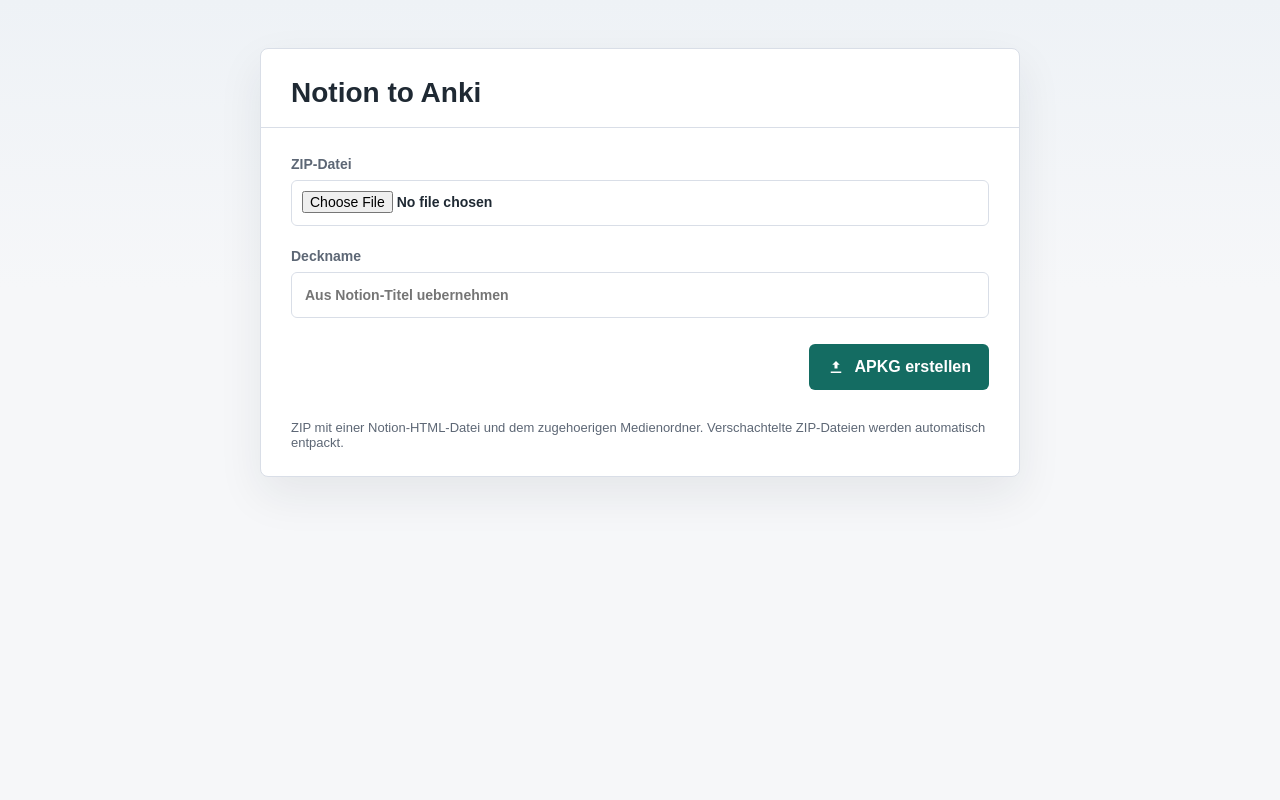
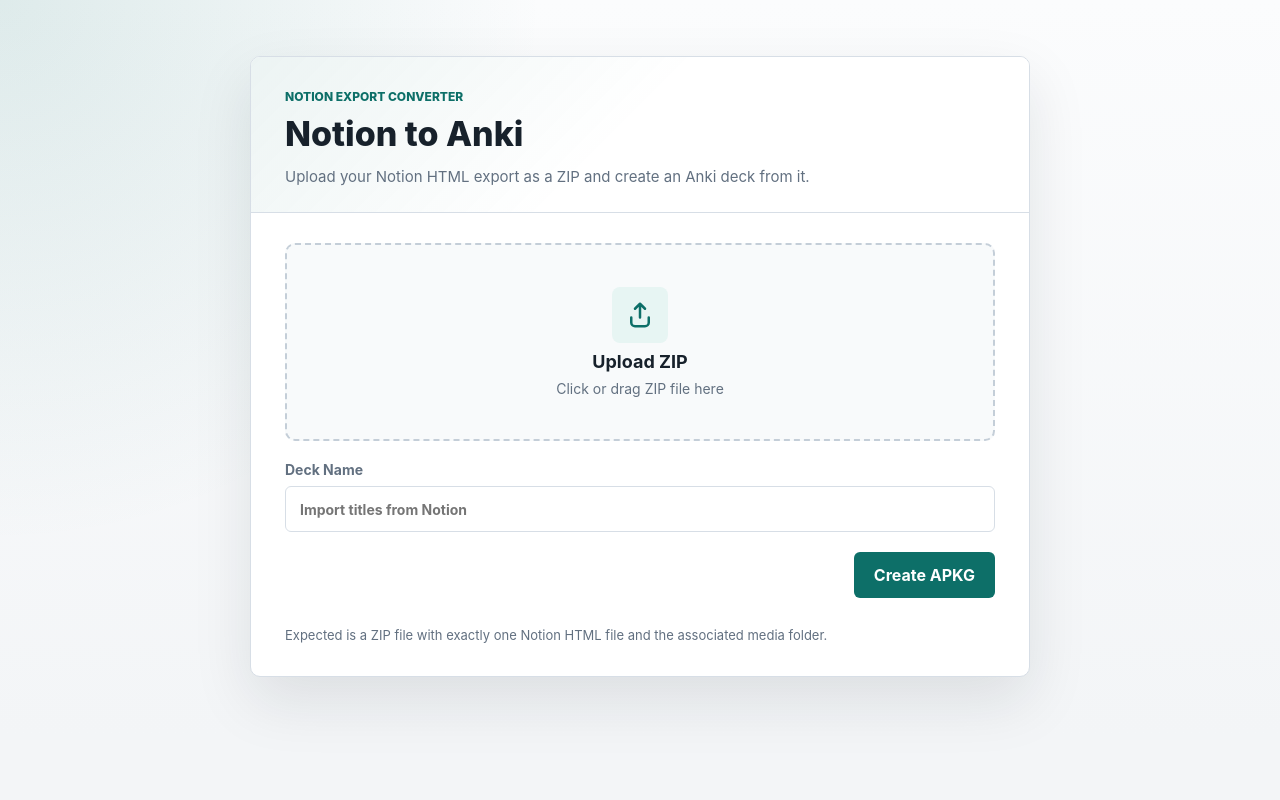
Before and after one commit to SnenzZ/Toggle2Deck, a Flask app: page / in a window 1280 px wide. Run offline with Flask 3, Linux system fonts and the light colour scheme.

Commit message:
Add CSS and app.js

```diff
--- /dev/null
+++ b/static/app.js
@@ -0,0 +1,120 @@
+const uploadZone = document.getElementById("uploadZone");
+const fileInput = document.getElementById("fileInput");
+
+const fileList = document.getElementById("fileList");
+const fileListContainer = document.getElementById("fileListContainer");
+const fileCount = document.getElementById("fileCount");
+const clearAll = document.getElementById("clearAll");
+
+uploadZone.addEventListener("click", () => {
+  fileInput.click();
+});
+
+uploadZone.addEventListener("dragover", (e) => {
+  e.preventDefault();
+  uploadZone.classList.add("drag-over");
+});
+
+uploadZone.addEventListener("dragleave", () => {
+  uploadZone.classList.remove("drag-over");
+});
+
+uploadZone.addEventListener("drop", (e) => {
+  e.preventDefault();
+
+  uploadZone.classList.remove("drag-over");
+
+  const file = e.dataTransfer.files[0];
+
+  if (file) {
+    setFile(file);
+  }
+});
+
+fileInput.addEventListener("change", () => {
+  const file = fileInput.files[0];
+
+  if (file) {
+    setFile(file);
+  }
+});
+
+clearAll.addEventListener("click", () => {
+  clearFile();
+});
+
+function setFile(file) {
+  if (!file.name.toLowerCase().endsWith(".zip")) {
+    alert("Bitte eine ZIP-Datei auswählen.");
+    return;
+  }
+
+  const transfer = new DataTransfer();
+  transfer.items.add(file);
+  fileInput.files = transfer.files;
+
+  renderFile(file);
+}
+
+function renderFile(file) {
+  if (!file) {
+    fileList.innerHTML = "";
+    fileListContainer.classList.add("hidden");
+    return;
+  }
+
+  fileListContainer.classList.remove("hidden");
+
+  fileCount.textContent = "1 file selected";
+  fileList.replaceChildren(createFileItem(file));
+}
+
+function createFileItem(file) {
+  const item = document.createElement("div");
+  item.className = "file-item";
+
+  const info = document.createElement("div");
+  info.className = "file-info";
+
+  const name = document.createElement("div");
+  name.className = "file-name";
+  name.textContent = file.name;
+
+  const size = document.createElement("div");
+  size.className = "file-size";
+  size.textContent = formatFileSize(file.size);
+
+  info.append(name, size);
+
+  const remove = document.createElement("button");
+  remove.type = "button";
+  remove.className = "remove-btn";
+  remove.setAttribute("aria-label", "Datei entfernen");
+  remove.textContent = "×";
+  remove.addEventListener("click", clearFile);
+
+  item.append(info, remove);
+  return item;
+}
+
+function clearFile() {
+  fileInput.value = "";
+  renderFile(null);
+}
+
+function formatFileSize(bytes) {
+  if (bytes === 0) {
+    return "0 Bytes";
+  }
+
+  const k = 1024;
+
+  const sizes = ["Bytes", "KB", "MB", "GB"];
+
+  const i = Math.min(
+    Math.floor(Math.log(bytes) / Math.log(k)),
+    sizes.length - 1,
+  );
+
+  return Math.round((bytes / Math.pow(k, i)) * 100) / 100 + " " + sizes[i];
+}
--- /dev/null
+++ b/static/style.css
@@ -0,0 +1,323 @@
+:root {
+    color-scheme: light;
+    --bg: #f3f5f7;
+    --panel: #ffffff;
+    --panel-soft: #f8fafb;
+    --text: #17212b;
+    --muted: #627080;
+    --line: #d7dee6;
+    --line-strong: #c4ced8;
+    --accent: #0d6f68;
+    --accent-dark: #09564f;
+    --accent-soft: #e7f5f3;
+    --danger: #b42318;
+    --danger-bg: #fff3f1;
+    --focus: #6aa9ff;
+}
+
+* {
+    box-sizing: border-box;
+}
+
+body {
+    margin: 0;
+    min-height: 100vh;
+    font-family:
+        Inter, ui-sans-serif, system-ui, -apple-system, BlinkMacSystemFont,
+        "Segoe UI", sans-serif;
+    color: var(--text);
+    background:
+        radial-gradient(circle at top left, rgba(13, 111, 104, 0.12), transparent 34rem),
+        linear-gradient(180deg, #fbfcfd 0%, var(--bg) 46rem);
+}
+
+main {
+    width: min(780px, calc(100vw - 32px));
+    margin: 0 auto;
+    padding: 56px 0;
+}
+
+.tool {
+    background: var(--panel);
+    border: 1px solid var(--line);
+    border-radius: 10px;
+    box-shadow: 0 24px 60px rgba(23, 33, 43, 0.1);
+    overflow: hidden;
+}
+
+.tool-header {
+    padding: 32px 34px 24px;
+    border-bottom: 1px solid var(--line);
+    background:
+        linear-gradient(135deg, rgba(13, 111, 104, 0.08), transparent 48%),
+        var(--panel);
+}
+
+.eyebrow {
+    margin: 0 0 10px;
+    color: var(--accent);
+    font-size: 12px;
+    font-weight: 800;
+    letter-spacing: 0;
+    text-transform: uppercase;
+}
+
+h1 {
+    margin: 0;
+    font-size: 34px;
+    line-height: 1.15;
+    font-weight: 800;
+}
+
+.intro {
+    max-width: 560px;
+    margin: 12px 0 0;
+    color: var(--muted);
+    font-size: 15px;
+    line-height: 1.55;
+}
+
+form {
+    display: grid;
+    gap: 20px;
+    padding: 30px 34px 28px;
+}
+
+label {
+    display: grid;
+    gap: 8px;
+    color: var(--muted);
+    font-size: 14px;
+    font-weight: 700;
+}
+
+input[type="text"] {
+    width: 100%;
+    min-height: 46px;
+    padding: 0 14px;
+    border: 1px solid var(--line);
+    border-radius: 6px;
+    background: #fff;
+    color: var(--text);
+    font: inherit;
+}
+
+input:focus-visible,
+button:focus-visible {
+    outline: 3px solid var(--focus);
+    outline-offset: 2px;
+}
+
+.actions {
+    display: flex;
+    justify-content: flex-end;
+}
+
+button {
+    display: inline-flex;
+    align-items: center;
+    justify-content: center;
+    min-height: 46px;
+    padding: 0 20px;
+    border: 0;
+    border-radius: 6px;
+    background: var(--accent);
+    color: white;
+    font: inherit;
+    font-weight: 700;
+    cursor: pointer;
+}
+
+button:hover {
+    background: var(--accent-dark);
+}
+
+.error {
+    margin: 0;
+    padding: 12px 14px;
+    border: 1px solid #ffb4ab;
+    border-radius: 6px;
+    background: var(--danger-bg);
+    color: var(--danger);
+    font-size: 14px;
+}
+
+footer {
+    padding: 0 34px 30px;
+    color: var(--muted);
+    font-size: 13px;
+    line-height: 1.5;
+}
+
+/* =========================
+   Upload Zone
+   ========================= */
+
+.upload-zone {
+    display: grid;
+    justify-items: center;
+    gap: 8px;
+    border: 2px dashed var(--line-strong);
+    border-radius: 10px;
+    padding: 42px 20px;
+    text-align: center;
+    cursor: pointer;
+    transition:
+        border-color 0.2s ease,
+        background-color 0.2s ease,
+        transform 0.2s ease;
+    background: var(--panel-soft);
+}
+
+.upload-zone:hover {
+    border-color: var(--accent);
+    background: #fbfefd;
+}
+
+.upload-zone.drag-over {
+    border-color: var(--accent);
+    background: var(--accent-soft);
+    transform: translateY(-1px);
+}
+
+.upload-icon {
+    display: grid;
+    place-items: center;
+    width: 56px;
+    height: 56px;
+    border-radius: 8px;
+    background: var(--accent-soft);
+    color: var(--accent);
+}
+
+.upload-icon svg {
+    width: 30px;
+    height: 30px;
+    fill: none;
+    stroke: currentColor;
+    stroke-linecap: round;
+    stroke-linejoin: round;
+    stroke-width: 2;
+}
+
+.upload-text {
+    font-size: 18px;
+    font-weight: 700;
+    color: var(--text);
+}
+
+.upload-hint {
+    color: var(--muted);
+    font-size: 14px;
+}
+
+.file-list {
+    display: grid;
+    gap: 10px;
+}
+
+.file-list-header {
+    display: flex;
+    justify-content: space-between;
+    align-items: center;
+    gap: 12px;
+}
+
+.file-count {
+    font-weight: 600;
+    color: var(--text);
+}
+
+.file-item {
+    display: flex;
+    justify-content: space-between;
+    align-items: center;
+    gap: 16px;
+    padding: 12px;
+    border: 1px solid var(--line);
+    border-radius: 8px;
+    background: var(--panel-soft);
+}
+
+.file-info {
+    flex: 1;
+    min-width: 0;
+}
+
+.file-name {
+    font-weight: 600;
+    word-break: break-word;
+}
+
+.file-size {
+    color: var(--muted);
+    font-size: 13px;
+    margin-top: 4px;
+}
+
+.clear-all,
+.remove-btn {
+    min-height: 34px;
+    background: var(--danger-bg);
+    color: var(--danger);
+    border: 1px solid #ffb4ab;
+    padding: 0 11px;
+    border-radius: 6px;
+    cursor: pointer;
+}
+
+.remove-btn {
+    width: 34px;
+    padding: 0;
+    font-size: 20px;
+    line-height: 1;
+}
+
+.clear-all:hover,
+.remove-btn:hover {
+    background: #ffd9d6;
+}
+
+.hidden {
+    display: none;
+}
+
+@media (max-width: 560px) {
+    main {
+        width: min(100vw - 20px, 760px);
+        padding: 18px 0;
+    }
+
+    .tool-header,
+    form,
+    footer {
+        padding-left: 18px;
+        padding-right: 18px;
+    }
+
+    .tool-header {
+        padding-top: 24px;
+        padding-bottom: 20px;
+    }
+
+    h1 {
+        font-size: 29px;
+    }
+
+    .actions {
+        justify-content: stretch;
+    }
+
+    .actions button {
+        width: 100%;
+    }
+
+    .upload-zone {
+        padding: 30px 14px;
+    }
+
+    .file-item,
+    .file-list-header {
+        align-items: flex-start;
+    }
+}
--- a/templates/index.html
+++ b/templates/index.html
@@ -1,194 +1,85 @@
 <!doctype html>
 <html lang="de">
     <head>
-  <meta charset="utf-8">
-  <meta name="viewport" content="width=device-width, initial-scale=1">
+        <meta charset="utf-8" />
+        <meta name="viewport" content="width=device-width, initial-scale=1" />
         <title>Notion to Anki</title>
-  <style>
-    :root {
-      color-scheme: light;
-      --bg: #f6f7f9;
-      --panel: #ffffff;
-      --text: #1f2933;
-      --muted: #5d6775;
-      --line: #d9dee7;
-      --accent: #146c62;
-      --accent-dark: #0f514a;
-      --danger: #b42318;
-      --danger-bg: #fff1f0;
-      --focus: #77b7ff;
-    }
 
-    * {
-      box-sizing: border-box;
-    }
-
-    body {
-      margin: 0;
-      min-height: 100vh;
-      font-family: Arial, Helvetica, sans-serif;
-      color: var(--text);
-      background:
-        linear-gradient(180deg, #eef2f6 0%, var(--bg) 36%),
-        var(--bg);
-    }
-
-    main {
-      width: min(760px, calc(100vw - 32px));
-      margin: 0 auto;
-      padding: 48px 0;
-    }
-
-    .tool {
-      background: var(--panel);
-      border: 1px solid var(--line);
-      border-radius: 8px;
-      box-shadow: 0 18px 45px rgba(31, 41, 51, 0.08);
-      overflow: hidden;
-    }
-
-    header {
-      padding: 28px 30px 18px;
-      border-bottom: 1px solid var(--line);
-    }
-
-    h1 {
-      margin: 0;
-      font-size: 28px;
-      line-height: 1.15;
-      font-weight: 700;
-      letter-spacing: 0;
-    }
-
-    form {
-      display: grid;
-      gap: 22px;
-      padding: 28px 30px 30px;
-    }
-
-    label {
-      display: grid;
-      gap: 8px;
-      color: var(--muted);
-      font-size: 14px;
-      font-weight: 700;
-    }
-
-    input[type="text"],
-    input[type="file"] {
-      width: 100%;
-      min-height: 46px;
-      border: 1px solid var(--line);
-      border-radius: 6px;
-      background: #fff;
-      color: var(--text);
-      font: inherit;
-    }
-
-    input[type="text"] {
-      padding: 0 13px;
-    }
-
-    input[type="file"] {
-      padding: 10px;
-    }
-
-    input:focus-visible,
-    button:focus-visible {
-      outline: 3px solid var(--focus);
-      outline-offset: 2px;
-    }
-
-    .actions {
-      display: flex;
-      align-items: center;
-      justify-content: flex-end;
-      gap: 12px;
-      padding-top: 4px;
-    }
-
-    button {
-      display: inline-flex;
-      align-items: center;
-      justify-content: center;
-      gap: 10px;
-      min-height: 46px;
-      padding: 0 18px;
-      border: 0;
-      border-radius: 6px;
-      background: var(--accent);
-      color: #fff;
-      font: inherit;
-      font-weight: 700;
-      cursor: pointer;
-    }
-
-    button:hover {
-      background: var(--accent-dark);
-    }
-
-    .icon {
-      width: 18px;
-      height: 18px;
-      flex: 0 0 auto;
-    }
-
-    .error {
-      margin: 0 30px;
-      padding: 12px 14px;
-      border: 1px solid #ffb4ab;
-      border-radius: 6px;
-      background: var(--danger-bg);
-      color: var(--danger);
-      font-size: 14px;
-      line-height: 1.4;
-    }
-
-    footer {
-      padding: 0 30px 26px;
-      color: var(--muted);
-      font-size: 13px;
-    }
-
-    @media (max-width: 560px) {
-      main {
-        width: min(100vw - 20px, 760px);
-        padding: 20px 0;
-      }
-
-      header,
-      form,
-      footer {
-        padding-left: 18px;
-        padding-right: 18px;
-      }
-
-      .actions {
-        justify-content: stretch;
-      }
-
-      button {
-        width: 100%;
-      }
-    }
-  </style>
+        <link
+            rel="stylesheet"
+            href="{{ url_for('static', filename='style.css') }}"
+        />
+        <link
+            rel="icon"
+            type="image/svg+xml"
+            href="{{ url_for('static', filename='flavicon.svg') }}"
+        />
     </head>
     <body>
         <main>
             <section class="tool" aria-labelledby="title">
-      <header>
+                <header class="tool-header">
+                    <p class="eyebrow">Notion Export Converter</p>
                     <h1 id="title">Notion to Anki</h1>
+                    <p class="intro">
+                        Upload your Notion HTML export as a ZIP and create an
+                        Anki deck from it.
+                    </p>
                 </header>
 
-      <form action="/convert" method="post" enctype="multipart/form-data">
-        <label>
-          ZIP-Datei
-          <input name="zip_file" type="file" accept=".zip,application/zip" required>
-        </label>
+                <form
+                    action="/convert"
+                    method="post"
+                    enctype="multipart/form-data"
+                >
+                    <input
+                        id="fileInput"
+                        name="zip_file"
+                        type="file"
+                        accept=".zip,application/zip"
+                        hidden
+                        required
+                    />
+
+                    <div id="uploadZone" class="upload-zone">
+                        <div class="upload-icon" aria-hidden="true">
+                            <svg viewBox="0 0 24 24" focusable="false">
+                                <path
+                                    d="M12 3v11m0-11 4 4m-4-4-4 4M5 14v4a3 3 0 0 0 3 3h8a3 3 0 0 0 3-3v-4"
+                                />
+                            </svg>
+                        </div>
+
+                        <div class="upload-text">Upload ZIP</div>
+
+                        <div class="upload-hint">
+                            Click or drag ZIP file here
+                        </div>
+                    </div>
+
+                    <div id="fileListContainer" class="file-list hidden">
+                        <div class="file-list-header">
+                            <span id="fileCount" class="file-count"></span>
+
+                            <button
+                                type="button"
+                                id="clearAll"
+                                class="clear-all"
+                            >
+                                Delete
+                            </button>
+                        </div>
+
+                        <div id="fileList"></div>
+                    </div>
 
                     <label>
-          Deckname
-          <input name="deck_name" type="text" placeholder="Aus Notion-Titel uebernehmen">
+                        Deck Name
+                        <input
+                            name="deck_name"
+                            type="text"
+                            placeholder="Import titles from Notion"
+                        />
                     </label>
 
                     {% if error %}
@@ -196,19 +87,16 @@
                     {% endif %}
 
                     <div class="actions">
-          <button type="submit">
-            <svg class="icon" viewBox="0 0 24 24" aria-hidden="true">
-              <path fill="currentColor" d="M5 20h14v-2H5v2Zm7-16-5 5h3v5h4V9h3l-5-5Z"/>
-            </svg>
-            APKG erstellen
-          </button>
+                        <button type="submit">Create APKG</button>
                     </div>
                 </form>
 
                 <footer>
-        ZIP mit einer Notion-HTML-Datei und dem zugehoerigen Medienordner. Verschachtelte ZIP-Dateien werden automatisch entpackt.
+                    Expected is a ZIP file with exactly one Notion HTML file and
+                    the associated media folder.
                 </footer>
             </section>
         </main>
+        <script src="{{ url_for('static', filename='app.js') }}"></script>
     </body>
 </html>
```
Also changed, not shown: static/flavicon.svg (added). Lines whose indentation alone changed are shown as unchanged.
